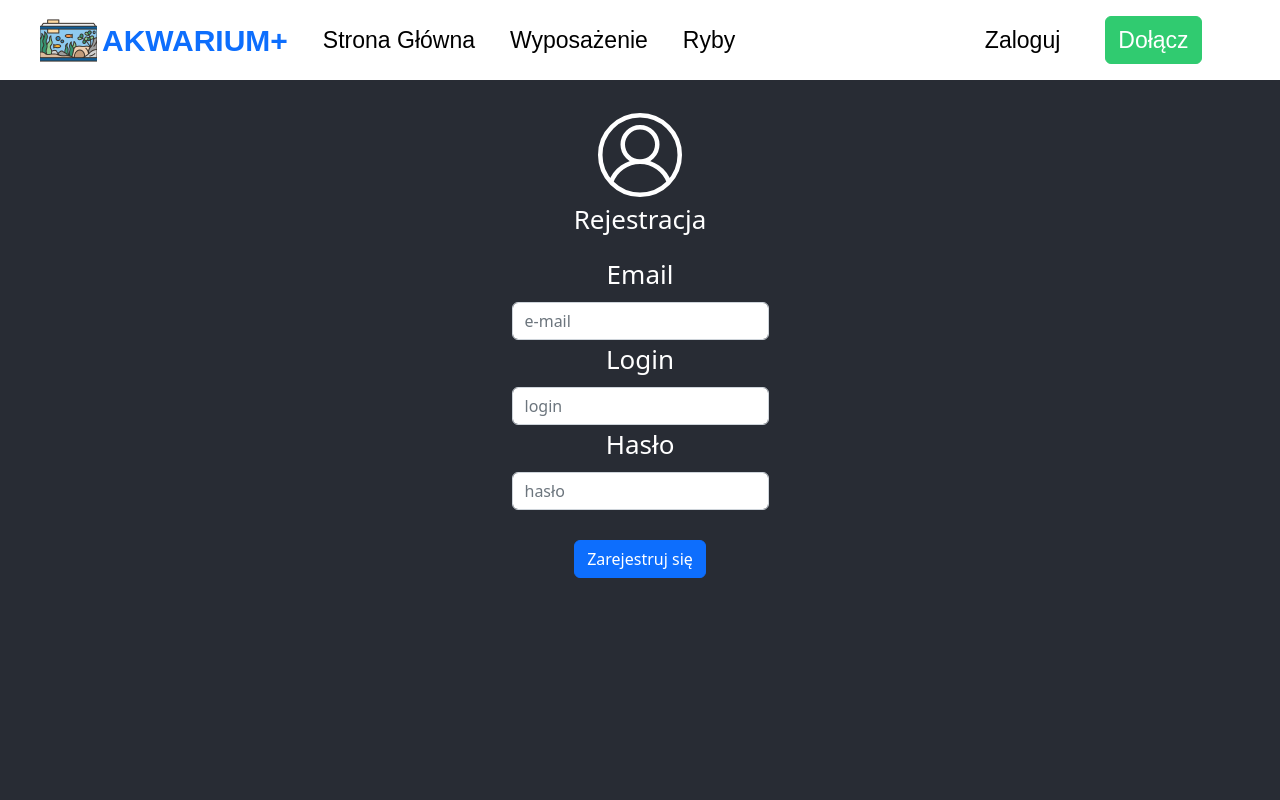
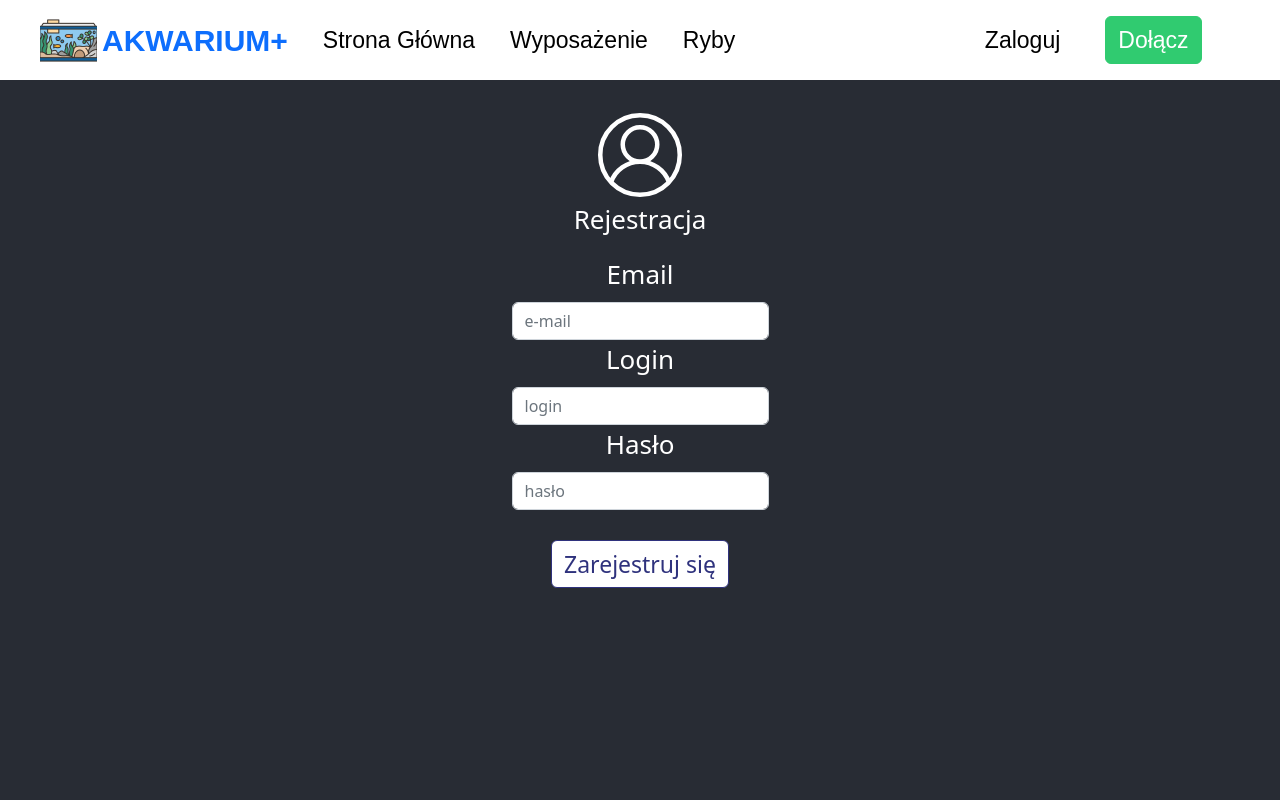
Before and after one commit to WPapuga/AkwariumPlus, a React (Create React App) app in the folder app/: page /rejestracja in a window 1280 px wide. Shown: the top 800 px of the page. Built offline with nearby package versions, Linux system fonts and the light colour scheme.

Commit message:
add SignIn.css + login message

```diff
--- /dev/null
+++ b/app/src/pages/SignIn.css
@@ -0,0 +1,17 @@
+.LoginStatus {
+    color: red;
+}
+
+.SubmitButton {
+    font-size: 23px;
+    background-color: white;
+    border-color: #2F327D;
+    color: #2F327D;
+}
+
+.SubmitButton:hover {
+    font-size: 23px;
+    background-color: #30CB70;
+    border-color: #30CB70;
+    color: white;
+}
--- a/app/src/pages/SignIn.js
+++ b/app/src/pages/SignIn.js
@@ -2,6 +2,7 @@ import Button from 'react-bootstrap/Button';
 import Form from 'react-bootstrap/Form';
 import { useState } from 'react';
 import { useNavigate } from 'react-router-dom';
+import './SignIn.css'
 
 
 async function login(credentials) {
@@ -54,7 +55,7 @@ export default function SignIn() {
                         Zaloguj się
                     </Button>
                 </Form>
-                <p>{loginStatus}</p>
+                <p className='LoginStatus'>{loginStatus}</p>
             </body>
         </div>
     );
```
